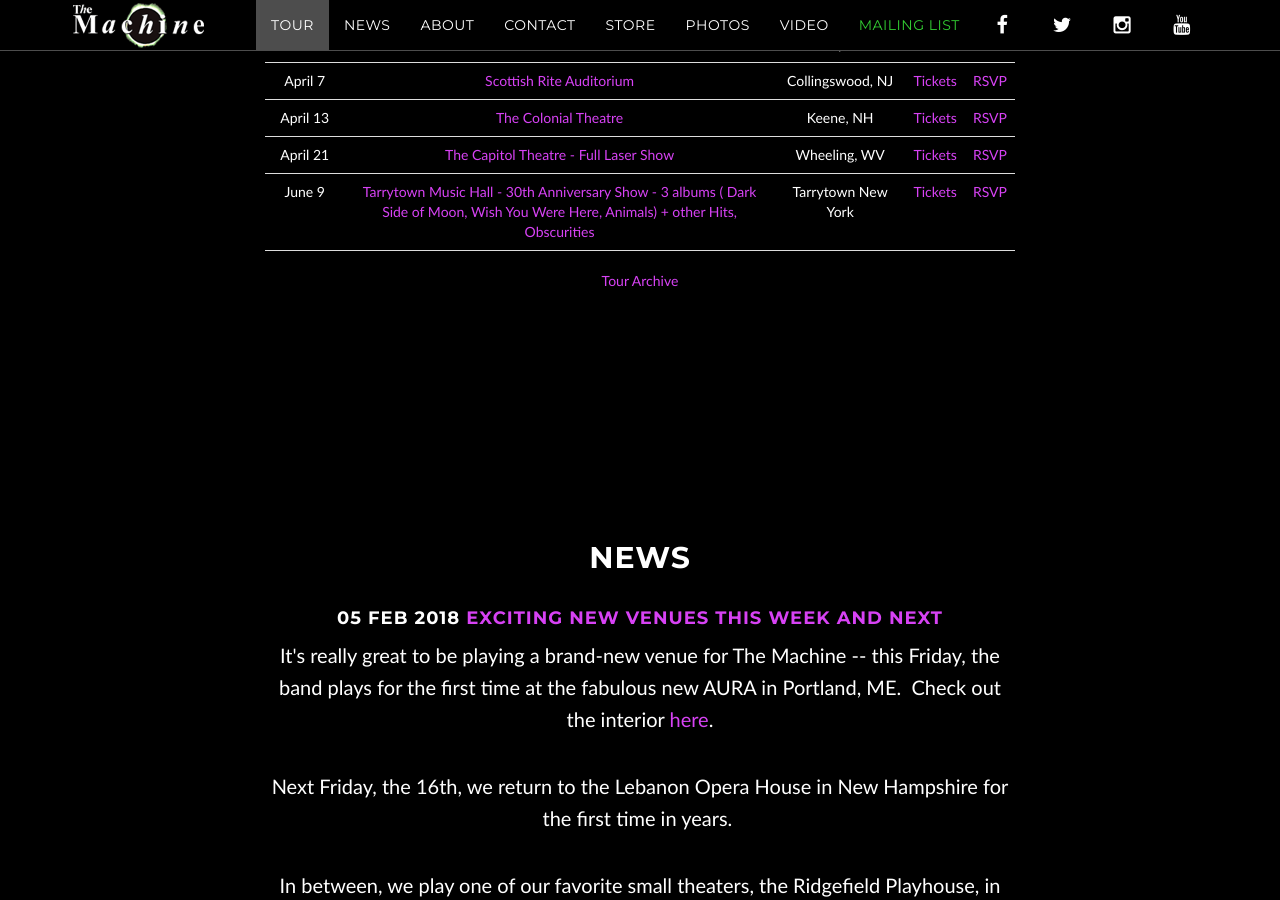
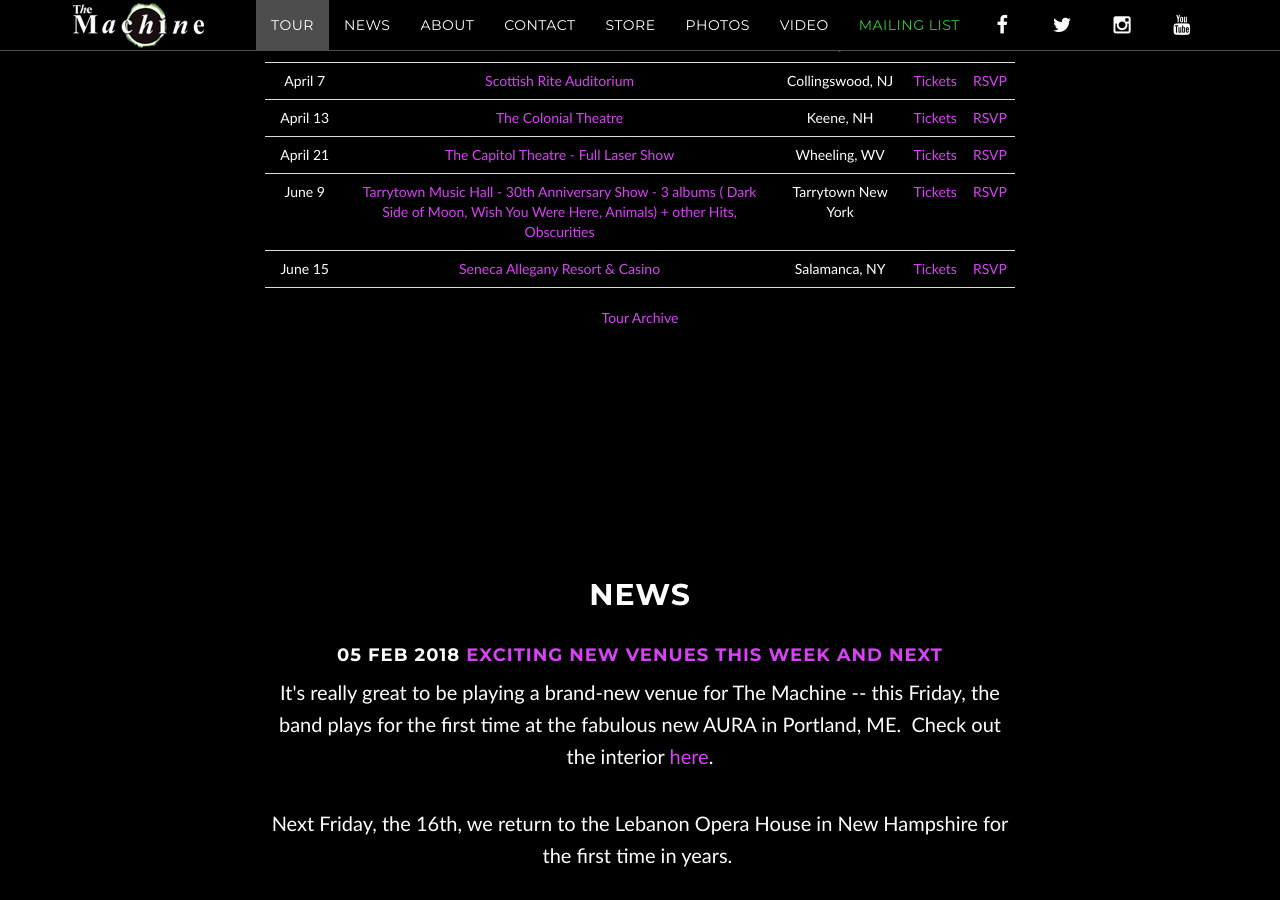
Before and after one commit to machineweb/machineweb.github.io, a Jekyll site: the page built from index.html, in a window 1280 px wide and 900 px high, scrolled down 1523 px. Built offline with Jekyll 4.4.1, drawn with Linux system fonts in a browser that asks for light colours; comment, search, counter and statistics services are not loaded.

Commit message:
New tour item

```diff
--- a/_data/tour.yml
+++ b/_data/tour.yml
@@ -3346,3 +3346,11 @@
     tickets-url: "https://tickets.tarrytownmusichall.org/"
     rsvp-url: "https://www.facebook.com/events/149424892527066/"
     order: "1528520400000"
+
+  - date: "June 15 2018"
+    venue: "Seneca Allegany Resort & Casino"
+    venue-url: "https://senecaalleganycasino.com/entertainment/"
+    location: "Salamanca, NY"
+    tickets-url: "https://senecaalleganycasino.com/entertainment/"
+    rsvp-url: "https://www.facebook.com/events/176046606344545/"
+    order: "1529038800000"
```
